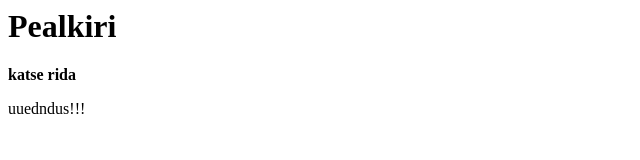
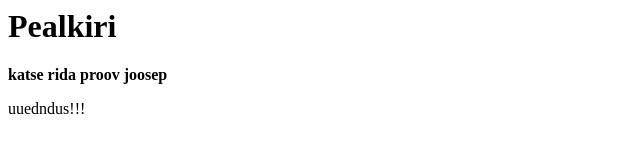
Before and after one commit to StenSeene/StenSeene.github.io, a plain HTML site: page index.html in a window 1280 px wide. Shown: the full height of the page, 0-640 px from the left. Drawn offline with Linux system fonts and the light colour scheme.

Commit message:
Update index.html

```diff
--- a/index.html
+++ b/index.html
@@ -1,4 +1,7 @@
 <h1>Pealkiri</h1>
 
 <b>katse rida</b>
+
+<b> proov joosep </b>
+
 <p>uuedndus!!!
```
